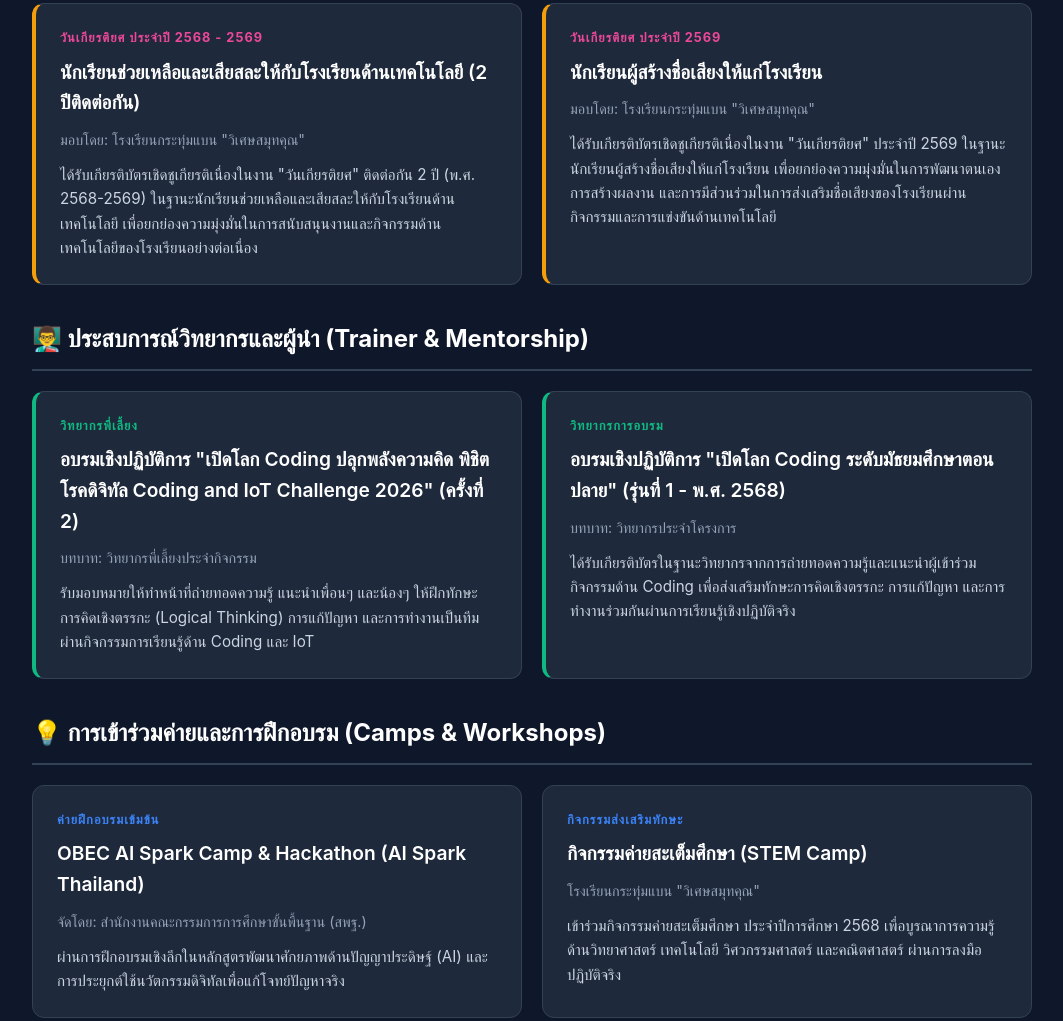
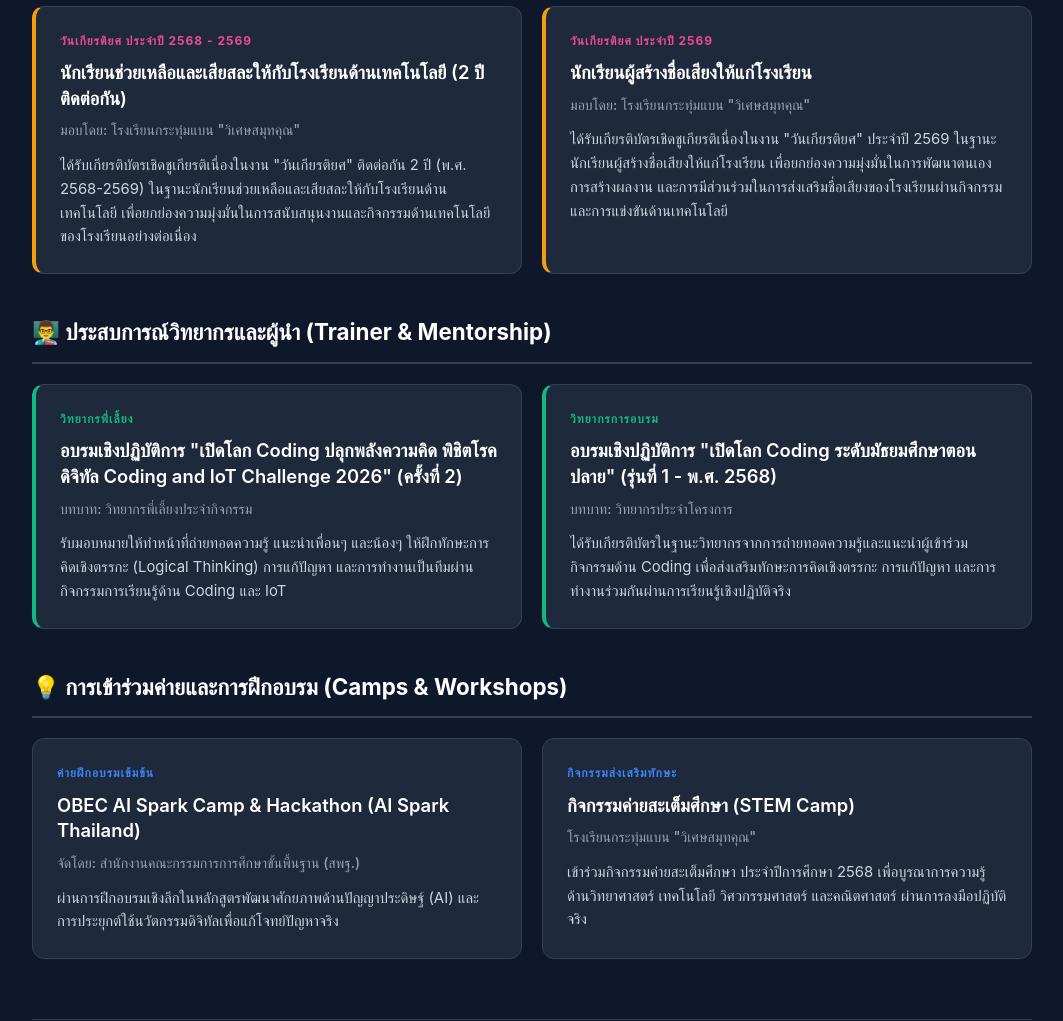
Before and after one commit to 467011-hash/portfolionew, a plain HTML site: page index.html in a window 1280 px wide. Shown: the part 847-1868 px from the top of the page, without its empty margins (108-1171 px from the left). Drawn offline with Linux system fonts and the light colour scheme.

Commit message:
Add stylesheet and script links to index.html

```diff
--- a/index.html
+++ b/index.html
@@ -169,6 +169,7 @@
             border-top: 1px solid #334155;
         }
     </style>
+    <link rel="stylesheet" href="port.css">
 </head>
 <body>
     <div class="container">
@@ -279,5 +280,6 @@
             <p>Portfolio - นายณัฐวัฒน์ สมพรรัตน์พันธ์ | โรงเรียนกระทุ่มแบน "วิเศษสมุทคุณ"</p>
         </footer>
     </div>
+    <script src="portfolio.js"></script>
 </body>
 </html>
```
